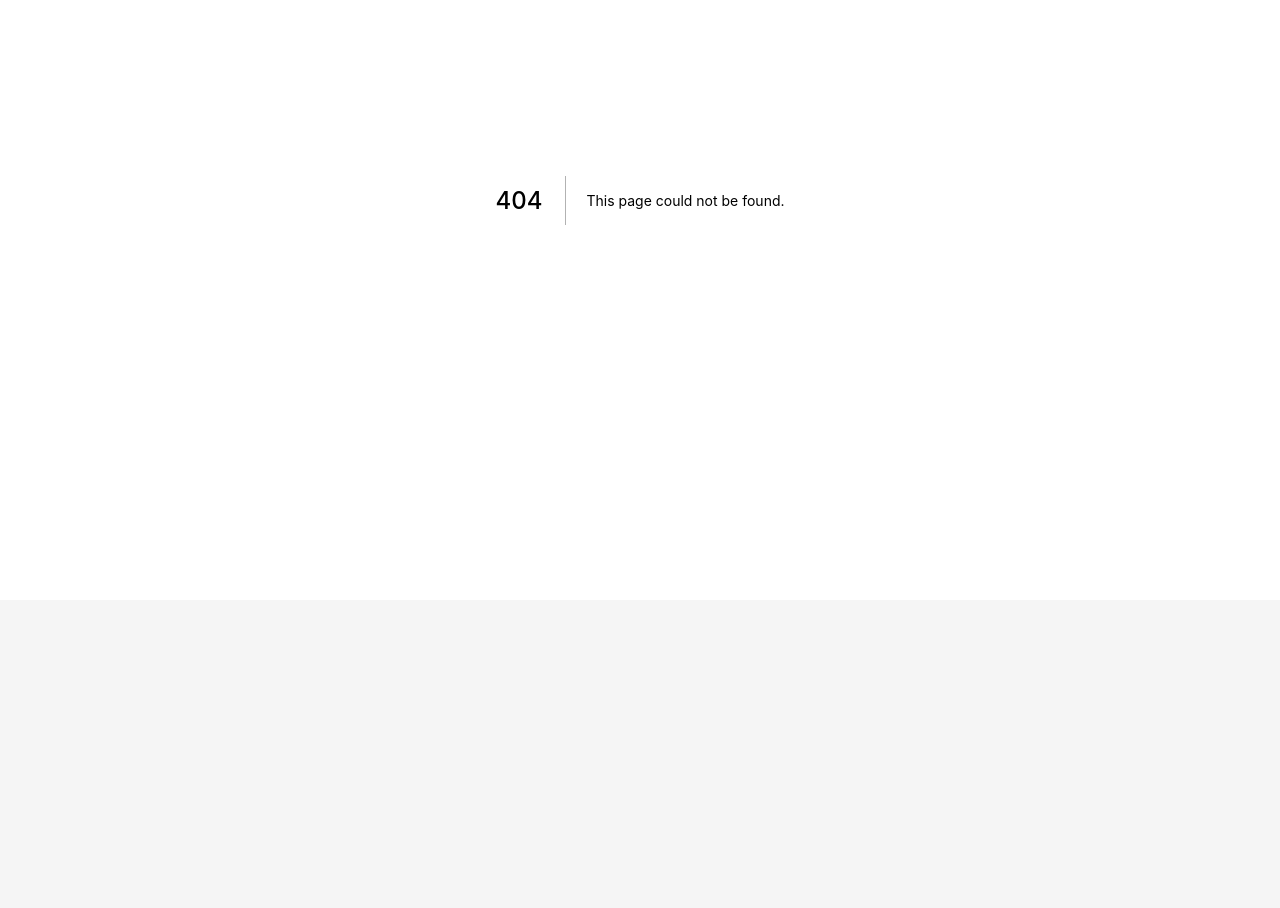
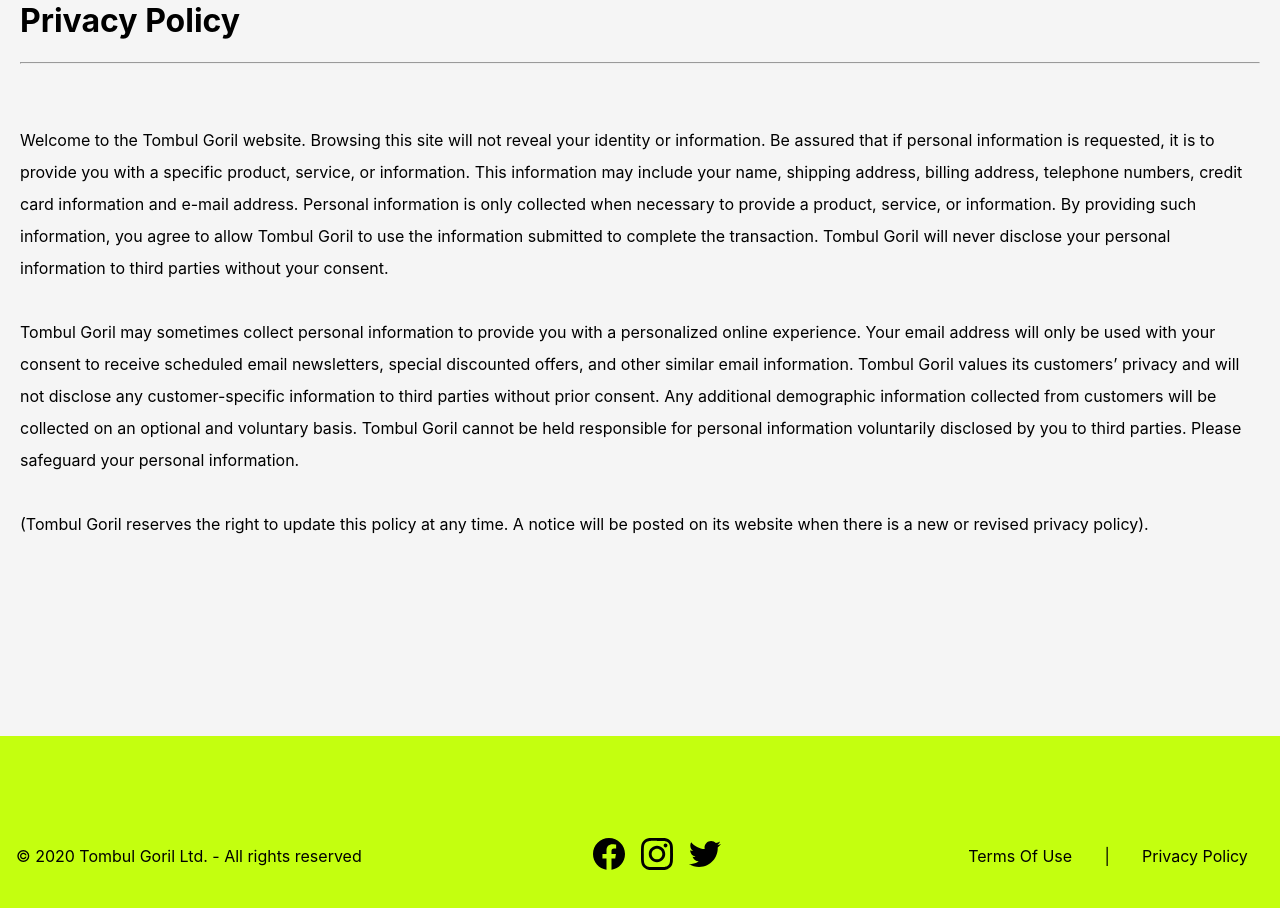
Before and after one commit to rashadataf/TombulGoril, a Next.js app: page /privacy in a window 1280 px wide. Before the commit this address had no page. Shown: the part 200-1108 px from the top of the page. Before the commit the page ends 800 px from the top, so only its background shows below. Built offline with nearby package versions, Linux system fonts and the light colour scheme.

Commit message:
- Adding privacy policy and terms of uses - Fixing some bugs

```diff
--- a/Components/Layout/Layout.js
+++ b/Components/Layout/Layout.js
@@ -3,9 +3,10 @@
 import BackDrop from '../../UI/BackDrop/BackDrop'
 import NavBar from '../../UI/NavBar/NavBar'
 import { connect } from 'react-redux';
-import { toggleBackDrop } from '../../store/actions/actions'
+import { toggleBackDrop, setCurrentUrl } from '../../store/actions/actions'
 import SocialMediaIcons from '../../UI/SocialMediaIcons/SocialMediaIcons'
 import classes from './Layout.module.css'
+import Link from 'next/link';
 
 class Layout extends Component {
     componentDidMount() {
@@ -42,9 +43,17 @@
                     </p>
                     <SocialMediaIcons />
                     <div className={classes.LayoutFooterTerms}>
-                        <div><a href="/terms">Terms Of Use</a></div>
+                        <div>
+                            <Link href="/terms">
+                                <a onClick={() => this.props.setCurrentUrl('/terms')}>Terms Of Use</a>
+                            </Link>
+                        </div>
                         <span>|</span>
-                        <div><a href="/privacy">Privacy Policy</a></div>
+                        <div>
+                            <Link href="/privacy">
+                                <a onClick={() => this.props.setCurrentUrl('/privacy')}>Privacy Policy</a>
+                            </Link>
+                        </div>
                     </div>
                 </footer>
             </div>
@@ -61,6 +70,7 @@
 const mapDispatchToProps = dispatch => {
     return {
         toggleBackDrop: () => dispatch(toggleBackDrop()),
+        setCurrentUrl: (url) => dispatch(setCurrentUrl(url))
     }
 }
 
--- a/UI/Logo/Logo.js
+++ b/UI/Logo/Logo.js
@@ -1,5 +1,14 @@
+import Link from 'next/link';
+import {connect} from 'react-redux'
+import { setCurrentUrl } from '../../store/actions/actions'
 import classes from './Logo.module.css';
 
-const Logo = () => <img src="/logo.jpeg" alt="Tombul Goril Logo" className={classes.Logo} />
+const Logo = (props) => <Link href="/"><a onClick={() => props.setCurrentUrl('/')}><img src="/logo.jpeg" alt="Tombul Goril Logo" className={classes.Logo} /></a></Link>
 
-export default Logo;
+const mapDispatchToProps = dispatch => {
+    return {
+        setCurrentUrl: (url) => dispatch(setCurrentUrl(url))
+    }
+}
+
+export default connect(null,mapDispatchToProps)(Logo);
--- /dev/null
+++ b/pages/privacy.js
@@ -0,0 +1,19 @@
+import Layout from '../Components/Layout/Layout'
+
+export default function Privacy() {
+    return <Layout>
+        <div style={{ padding: "20px" }}>
+            <h1>Privacy Policy</h1>
+            <hr />
+            <p style={{ lineHeight: "2", marginTop: "60px" }}>
+                Welcome to the Tombul Goril website. Browsing this site will not reveal your identity or information. Be assured that if personal information is requested, it is to provide you with a specific product, service, or information. This information may include your name, shipping address, billing address, telephone numbers, credit card information and e-mail address. Personal information is only collected when necessary to provide a product, service, or information. By providing such information, you agree to allow Tombul Goril to use the information submitted to complete the transaction. Tombul Goril will never disclose your personal information to third parties without your consent.
+                <br />
+                <br />
+                Tombul Goril may sometimes collect personal information to provide you with a personalized online experience. Your email address will only be used with your consent to receive scheduled email newsletters, special discounted offers, and other similar email information. Tombul Goril values its customers’ privacy and will not disclose any customer-specific information to third parties without prior consent. Any additional demographic information collected from customers will be collected on an optional and voluntary basis. Tombul Goril cannot be held responsible for personal information voluntarily disclosed by you to third parties. Please safeguard your personal information.
+                <br />
+                <br />
+                (Tombul Goril reserves the right to update this policy at any time. A notice will be posted on its website when there is a new or revised privacy policy).
+            </p>
+        </div>
+    </Layout>
+}
```
Also changed, not shown: UI/NavBar/NavBarItems/NavBarItem/NavBarItem.js (+3 -4 lines), pages/terms.js (added, +26 -0 lines).
